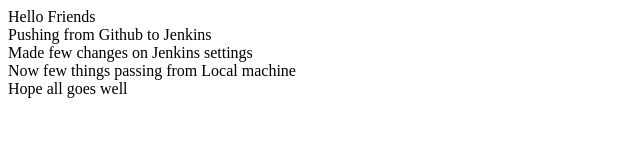
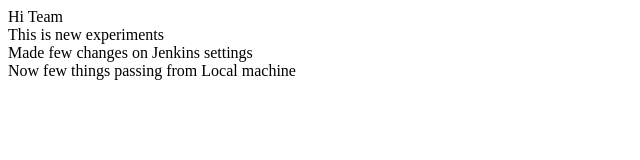
Before and after one commit to patelvik999/Demo, a plain HTML site: page index.html in a window 1280 px wide. Shown: the whole page, without its empty margins (0-640 px from the left). Drawn offline with Linux system fonts and the light colour scheme.

Commit message:
changed index

```diff
--- a/index.html
+++ b/index.html
@@ -1,9 +1,7 @@
-<div>Hello Friends</div>
+<div>Hi Team</div>
 
-<div> Pushing from Github to Jenkins <div>
+<div> This is new experiments <div>
 
 <div> Made few changes on Jenkins settings <div>
 
-<div> Now few things passing from Local machine </div>
-
-<div> Hope all goes well </div>
+<div> Now few things passing from Local machine <div>
```
